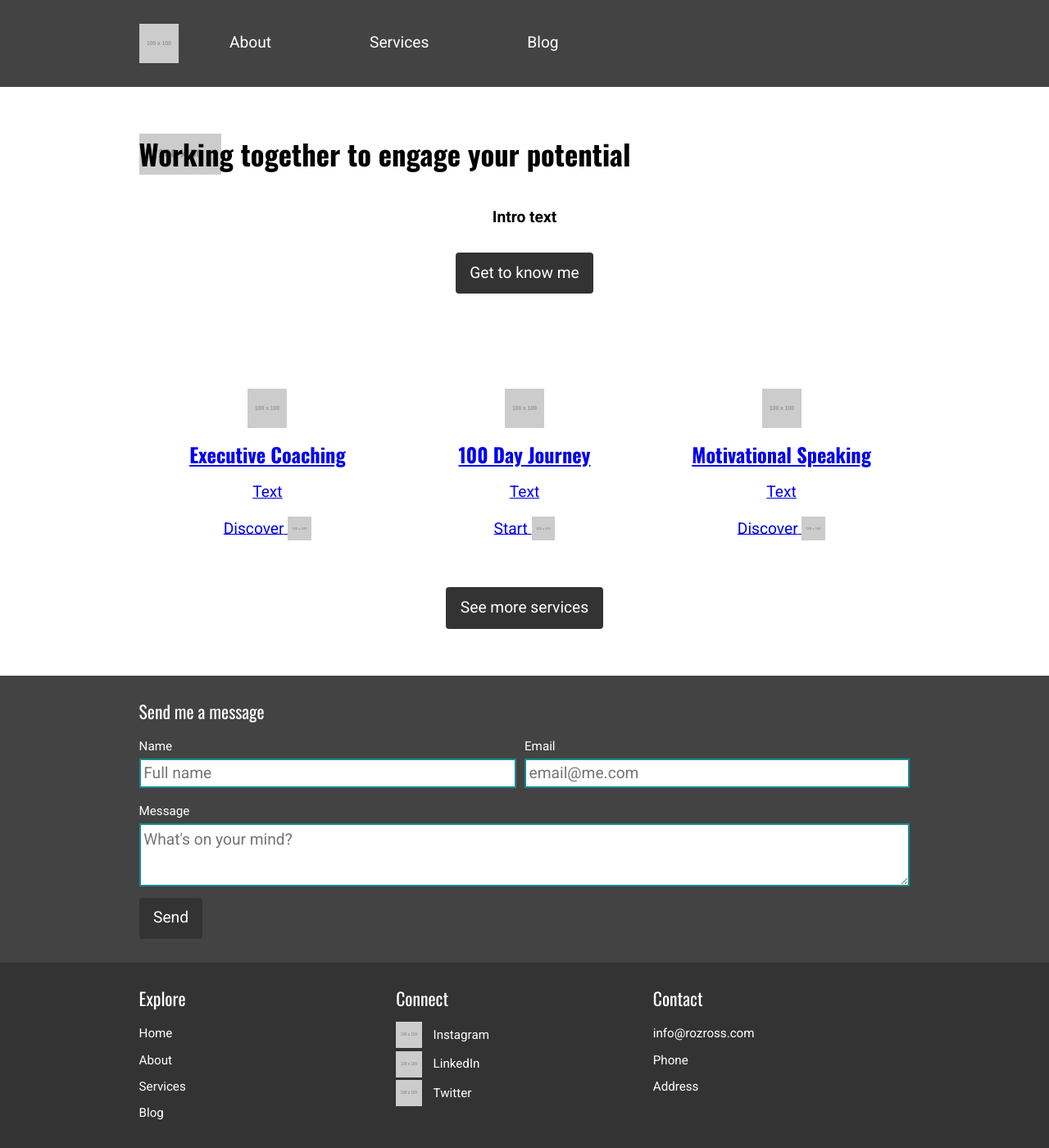
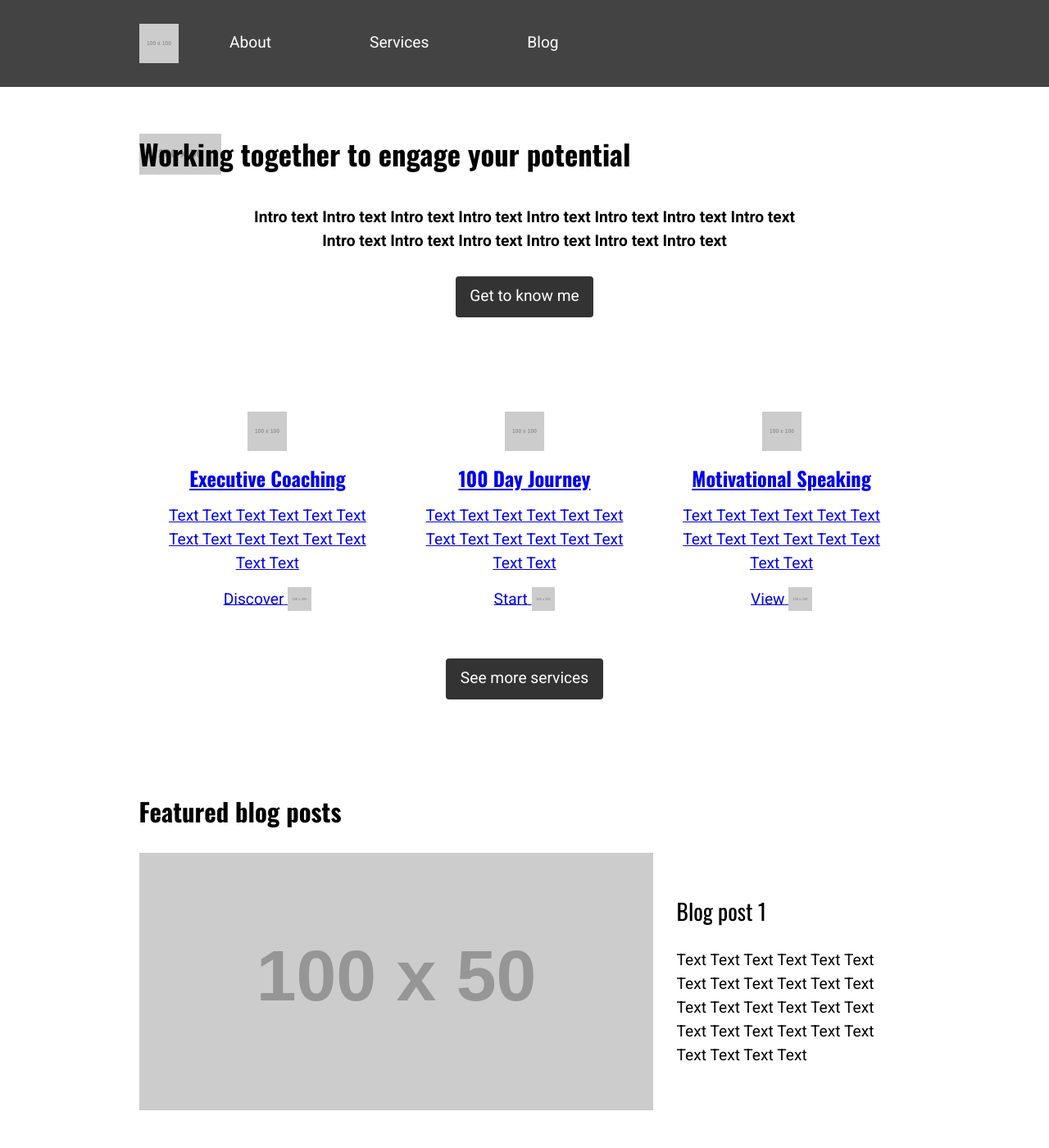
Before and after one commit to AlexSpagnuolo/rozross, a Jekyll site: the page built from index.html, in a window 1280 px wide and 1400 px high. Shown: the whole window at 82% size. Built offline with Jekyll 4.4.1, drawn with Linux system fonts in a browser that asks for light colours; some of the changed text lies outside the part shown.

Commit message:
Finish up base code for home page

```diff
--- a/index.html
+++ b/index.html
@@ -10,8 +10,8 @@
     <img class="cover-image" src="https://via.placeholder.com/100x50" alt="Roz Ross" itemprop="image">
   </div>
 
-  <div class="text-center push">
-    <strong>Intro text</strong>
+  <div class="text-center push max-length">
+    <strong>Intro text Intro text Intro text Intro text Intro text Intro text Intro text Intro text Intro text Intro text Intro text Intro text Intro text Intro text</strong>
   </div>
 
   <div class="text-center">
@@ -23,8 +23,8 @@
 
 <section class="wrapper gutter push-2">
 
-  <div class="grid push-2">
-    <div class="unit xs-1 s-1 m-1-3 text-center">
+  <div class="grid">
+    <div class="unit xs-1 s-1 m-1-2 l-1-3 text-center push-2 gutter">
       <a href="{{site.baseurl}}/services#executive-coaching/" itemprop="url">
         <div class="push-1-2">
           <i class="icon i-48">
@@ -33,7 +33,7 @@
         </div>
         <div class="push-1-2">
           <h2 class="giga push-1-2">Executive Coaching</h2>
-          <p class="push-0">Text</p>
+          <p class="push-0">Text Text Text Text Text Text Text Text Text Text Text Text Text Text</p>
         </div>
         <div>
           <a class="text-link" href="{{site.baseurl}}/services#executive-coaching/" itemprop="url">
@@ -47,7 +47,7 @@
     </div>
 
 
-    <div class="unit xs-1 s-1 m-1-3 text-center">
+    <div class="unit xs-1 s-1 m-1-2 l-1-3 text-center push-2 gutter">
       <a href="{{site.baseurl}}/services#100-day-journey/" itemprop="url">
         <div class="push-1-2">
           <i class="icon i-48">
@@ -56,7 +56,7 @@
         </div>
         <div class="push-1-2">
           <h2 class="giga push-1-2">100 Day Journey</h2>
-          <p class="push-0">Text</p>
+          <p class="push-0">Text Text Text Text Text Text Text Text Text Text Text Text Text Text</p>
         </div>
         <div>
           <a class="text-link" href="{{site.baseurl}}/services#100-day-journey/" itemprop="url">
@@ -69,7 +69,7 @@
       </a>
     </div>
 
-    <div class="unit xs-1 s-1 m-1-3 text-center">
+    <div class="unit xs-1 s-1 m-1 l-1-3 text-center push-2 gutter">
       <a href="{{site.baseurl}}/services#motivational-speaking/" itemprop="url">
         <div class="push-1-2">
           <i class="icon i-48">
@@ -78,11 +78,11 @@
         </div>
         <div class="push-1-2">
           <h2 class="giga push-1-2">Motivational Speaking</h2>
-          <p class="push-0">Text</p>
+          <p class="push-0">Text Text Text Text Text Text Text Text Text Text Text Text Text Text</p>
         </div>
         <div>
           <a class="text-link" href="{{site.baseurl}}/services#motivational-speaking/" itemprop="url">
-            <span class="icon-label">Discover</span>
+            <span class="icon-label">View</span>
             <i class="icon i-1 text-link-icon">
               <img class="img-flex" src="https://via.placeholder.com/100" alt="">
             </i>
@@ -90,13 +90,59 @@
         </div>
       </a>
     </div>
-
   </div>
-
 
   <div class="text-center">
     <a href="{{site.baseurl}}/services/" itemprop="url">
-      <button>See more services</button>
+      <button class="push-2">See more services</button>
     </a>
   </div>
 </section>
+
+<section class="wrapper gutter push-2">
+
+  <div>
+    <h2>Featured blog posts</h2>
+  </div>
+
+  <div class="grid grid-middle push">
+    <div class="unit xs-1 s-2 m-2-3">
+      <img class="img-flex push" src="https://via.placeholder.com/100x50" alt="" itemprop="image">
+    </div>
+    <div class="unit xs-1 s-1 m-1-3 gutter">
+      <h3>Blog post 1</h3>
+      <p>Text Text Text Text Text Text Text Text Text Text Text Text Text Text Text Text Text Text Text Text Text Text Text Text Text Text Text Text</p>
+    </div>
+  </div>
+
+  <div class="grid grid-middle push">
+    <div class="unit xs-1 s-1 m-1-3 gutter text-right">
+      <h3>Blog post 2</h3>
+      <p>Text Text Text Text Text Text Text Text Text Text Text Text Text Text Text Text Text Text Text Text Text Text Text Text Text Text Text Text</p>
+    </div>
+    <div class="unit xs-1 s-2 m-2-3">
+      <img class="img-flex push" src="https://via.placeholder.com/100x50" alt="" itemprop="image">
+    </div>
+  </div>
+
+  <div class="text-center">
+    <a href="{{site.baseurl}}/blog/" itemprop="url">
+      <button class="push-2">Read blog</button>
+    </a>
+  </div>
+</section>
+
+<section class="text-center grey-bg pad-t-2 pad-b-2">
+  <div class="wrapper gutter pad-t-2 pad-b-2">
+    <div class="push">
+      <i class="icon i-48">
+        <img class="img-flex" src="https://via.placeholder.com/100">
+      </i>
+    </div>
+
+    <div class="max-length">
+      <p class="push italic">Client testimonial</p>
+      <p class="text-left push-0">- Client name</p>
+    </div>
+  </div>
+</section>
```
